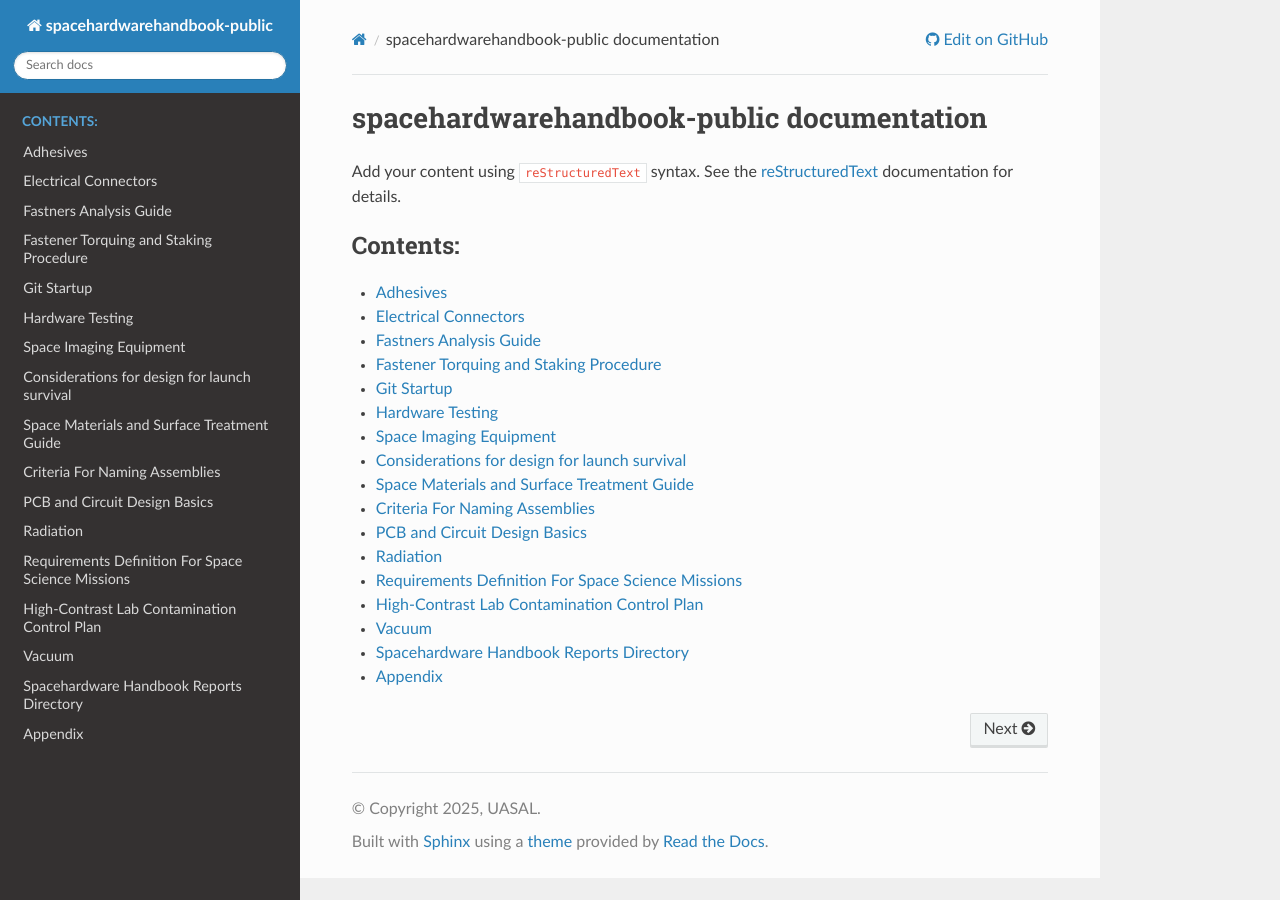
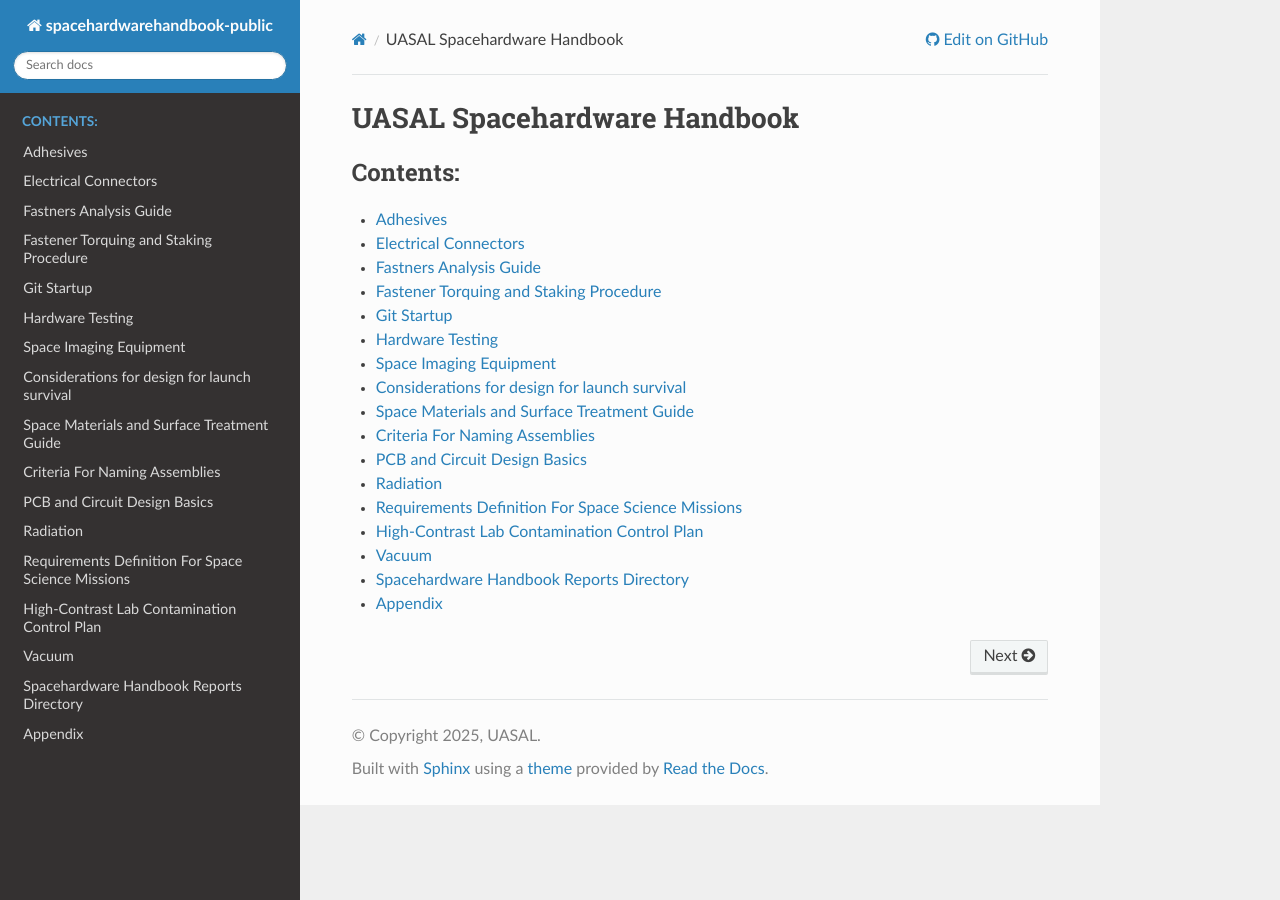
Before and after one commit to uasal/spacehardwarehandbook-public, a Sphinx documentation site: the page built from source/index.rst, in a window 1280 px wide. Built offline with Sphinx 7.4.7 and the Read the Docs theme 3.1.0, drawn with Linux system fonts in a browser that asks for light colours; pages that are not in the unit, such as notebooks, are missing from menus.

```diff
--- a/source/index.rst
+++ b/source/index.rst
@@ -1,15 +1,6 @@
-.. spacehardwarehandbook-public documentation master file, created by
-   sphinx-quickstart on Wed Jun 25 12:36:18 2025.
-   You can adapt this file completely to your liking, but it should at least
-   contain the root `toctree` directive.
 
-spacehardwarehandbook-public documentation
-==========================================
-
-Add your content using ``reStructuredText`` syntax. See the
-`reStructuredText <https://www.sphinx-doc.org/en/master/usage/restructuredtext/index.html>`_
-documentation for details.
-
+UASAL Spacehardware Handbook
+===============================
 
 .. toctree::
    :maxdepth: 1
```
Also changed, not shown: 1 other file.
